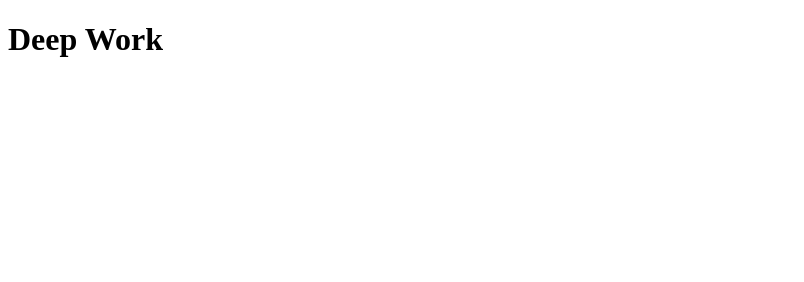
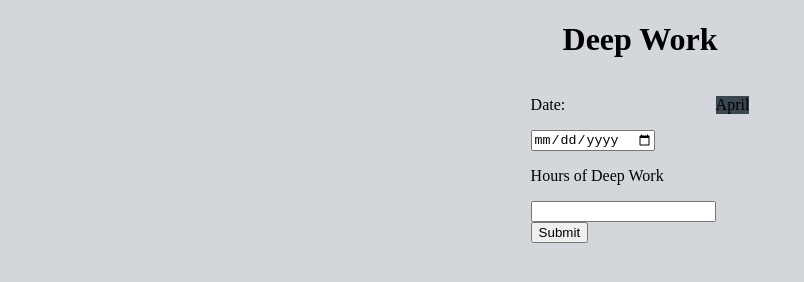
Before and after one commit to chasevriend/Deep-Work-Tracker, a plain HTML site: page index.html in a window 1280 px wide. Shown: the whole page, without its empty margins (0-804 px from the left). Drawn offline with Linux system fonts and the light colour scheme.

Commit message:
2nd commit

```diff
--- a/index.html
+++ b/index.html
@@ -9,7 +9,23 @@
 </head>
 <body>
     <h1>Deep Work</h1>
-
+    <div class="container">
+        <div class="form">
+            <form>
+                <p>Date:</p>
+                <input type="date" required><br>
+                <p>Hours of Deep Work</p>
+                <input type="number" required><br>
+                <button id="submit">Submit</button>
+            </form>
+        </div>
+        <div class="performance">
+            <div class="newMonth">
+                <p class="month" id="month">April</p>
+                <p id="hours"></p>
+            </div>
+        </div>
+    </div>
     <script src="index.js"></script>
 </body>
 </html>
--- a/styles.css
+++ b/styles.css
@@ -0,0 +1,17 @@
+body {
+    background-color: #d3d6db;
+}
+
+.container {
+    display: flex;
+    justify-content: center;
+}
+
+h1 {
+    text-align: center;
+}
+
+.newMonth {
+    background-color: #3a4750;
+
+}
```
